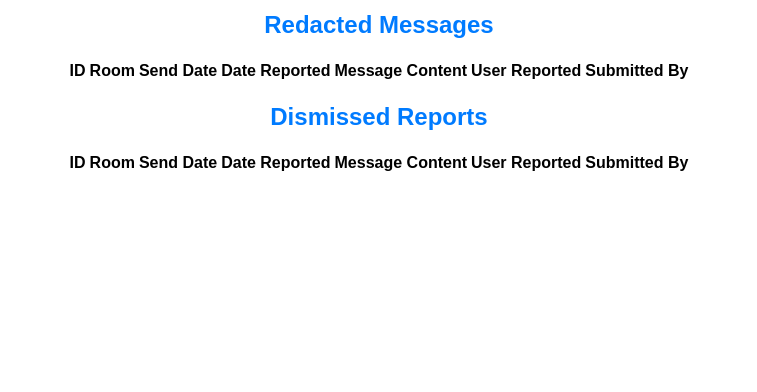
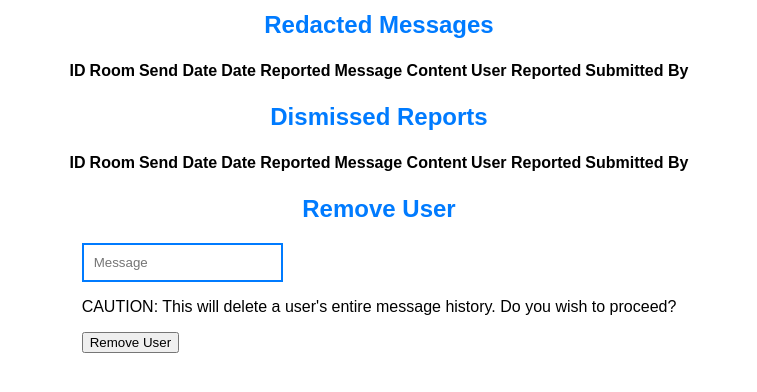
Before and after one commit to rhit-letscher/chat-chat-messaging, a Flask app: template templates/admin.html in a window 1280 px wide. Shown: the part 177-569 px from the top of the page, without its empty margins (261-1018 px from the left). Run offline with Flask 3, Linux system fonts and the light colour scheme; the template is opened without the code that fills it, so the values that code supplies are empty; some libraries are stand-ins or nearby versions.

Commit message:
bugs lol

```diff
--- a/app.py
+++ b/app.py
@@ -10,33 +10,13 @@ socketio = SocketIO(app)
 
 numReports = [0]
 globalAdmins = ["user1","admin"]
+userDeleted=[{"username":"sample","reason":"sample","datetime":"sample"}]
 reports = [{"reportID":0,"CID":"room","datetime":"sample","dateReported":"sample","messageContent":"sample","reportedUser":"sample","submittedBy":"sample","status":"PENDING"}]
 users = {"user1": "password","admin":"adminadmin"}
 uidToConversation = {"user1": [{"name": "chat1","adminPerms":True},{"name": "chat3","adminPerms":False}],"admin": [{"name": "chat3","adminPerms":True}]}
 rooms = {"chat1": {"members": 1, "messages": [],"type": "public","msgCount":0},"chat3": {"members": 1, "messages": [], "type": "public","msgCount":0}}
 uid = "user1"
 
-def getActiveReports():
-    activereports = []
-    for report in reports:
-        if(report["status"]=="PENDING"):
-            activereports.append(report)
-    print(activereports)
-    return activereports
-
-def getRedactedReports():
-    redacted = []
-    for report in reports:
-        if(report["status"]=="REDACTED"):
-            redacted.append(report)
-    return redacted
-
-def getDismissedReports():
-    dismissed = []
-    for report in reports:
-        if(report["status"]=="DISMISSED"):
-            dismissed.append(report)
-    return dismissed
 
 def getReportByID(id):
     for report in reports:
@@ -54,6 +34,16 @@ def generate_unique_code(length):
 
     return code
 
+def softDelete(user,reason = ""):
+    entry = {"username":user,"reason":reason,"datetime":datetime.now().strftime("%d/%m/%Y %H:%M:%S")}
+    userDeleted.append(entry)
+    allchats = getUserChats(uidToConversation[user])
+    for chat in allchats:
+        for message in rooms[chat]["messages"]:
+            if message["sender"] == user:
+                message["content"] = "Message sent by deleted user"
+                message["sender"] = "Deleted User"
+
 def getChatMembers(chatName):
     members = []
     for user in uidToConversation.keys():
@@ -61,6 +51,7 @@ def getChatMembers(chatName):
             if(chat["name"] == chatName):
                 members.append(user)
     return members
+
 
 def getUserChats(chatInfo):
     print(chatInfo)
@@ -93,7 +84,7 @@ def home():
 
     if request.method == "POST":
         name = request.form.get("name")
-        code = request.form.get("code")
+        code = request.form.get("code",None)
         join = request.form.get("join", False)
         create = request.form.get("create", False)
         changename = request.form.get("setname", False)
@@ -132,7 +123,12 @@ def home():
         #room = code
         if create != False:
             print("clicked create")
-            room = generate_unique_code(4)
+            if(code is None):
+                room = generate_unique_code(4)
+            else:
+                room = code
+            session["room"] = room
+            print("creating roo m "+code)
             rooms[room] = {"members": 0, "messages": [],"type": "public", "msgCount":0}
             uidToConversation[session.get("name")].append({"name": room,"adminPerms":True})
             return redirect(url_for("room",id=room))
@@ -193,6 +189,7 @@ def login():
 @app.route("/room")
 def room():
     #room = session.get("room")
+    print(rooms)
     room = request.args.get('id')
     session['room'] = room
     if room is None or session.get("name") is None or room not in rooms:
@@ -261,13 +258,14 @@ def redactMessage(reportID):
     for message in roomMsgs:
         if(message["name"] == sender and message["date"] == datetime):
             print("found message")
-            message["message"] = "<b>This message has been redacted by our moderation team due to violating our content policy.</b>"
+            message["message"] = "This message has been redacted by our moderation team due to violating our content policy."
     rooms[CID]["messages"] = roomMsgs
     print(reports)
 
 @socketio.on("sendReport")
 def sendReport(msg):
     print("report received")
+    print(msg)
     submittedBy = session.get("name")
     CID = session.get("room")
     message = msg["content"]
--- a/static/css/style.css
+++ b/static/css/style.css
@@ -96,6 +96,15 @@
     align-items: center;
   }
 
+
+  .vertical{
+    flex-direction:column !important;
+  }
+
+  .special-msg{
+    font-style:italic;
+  }
+
   .text {
     display: flex;
     flex-direction: row;
--- a/templates/admin.html
+++ b/templates/admin.html
@@ -40,6 +40,20 @@
         <th>Submitted By</th>
       </tr>
 </table>
+<h2 id="title-msg">Remove User</h3>
+    <div>
+    <input
+    type="text"
+    rows="3"
+    placeholder="Message"
+    name="User to Remove"
+    id="message"
+  />
+  <p>CAUTION: This will delete a user's entire message history. Do you wish to proceed?</p>
+  <button type="button" name="send" id="remove-user-btn" onClick="remove()">
+    Remove User
+  </button>
+</div>
 </div>
 
 <script type="text/javascript">
```
Also changed, not shown: templates/room.html (+17 -2 lines).
